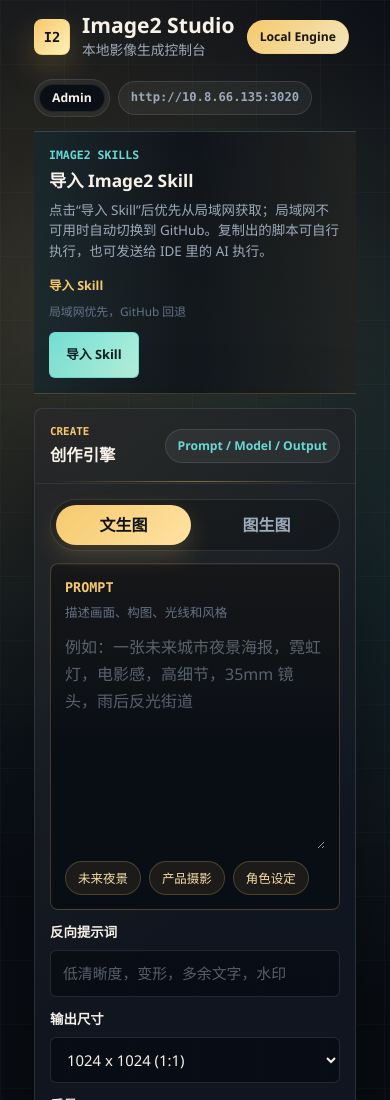
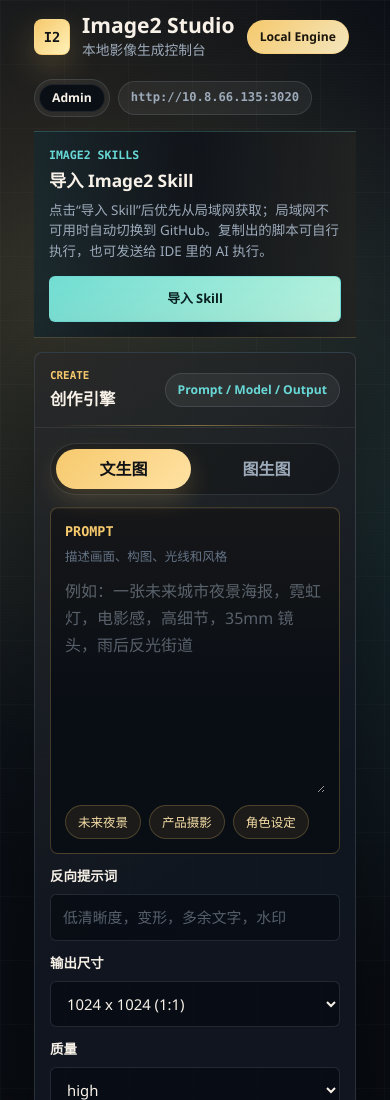
Before and after one commit to weibinliao/image2-studio, a website: page public/index.html in a window 390 px wide. Shown: the top 1100 px of the page. Drawn offline with Linux system fonts and the light colour scheme; no server answers.

Commit message:
fix: remove duplicate skill import copy
Keep one clear Skill import action and move feedback below the button.

```diff
--- a/public/app.js
+++ b/public/app.js
@@ -962,6 +962,11 @@
   return `${(bytes / 1024 / 1024).toFixed(1)} MB`;
 }
 
+function setSkillInstallStatus(message) {
+  skillInstallStatus.textContent = message;
+  skillInstallStatus.hidden = !message;
+}
+
 async function importSkill() {
   importSkillButton.disabled = true;
   try {
@@ -971,16 +976,16 @@
     });
     const payload = await response.json().catch(() => ({}));
     if (!response.ok) throw new Error(String(payload.error || `请求失败：${response.status}`));
-    skillInstallStatus.textContent = '已从局域网导入，重启 Agent 后即可调用';
+    setSkillInstallStatus('已从局域网导入，重启 Agent 后即可调用');
     addLog('Image2 Skill 已从局域网导入');
   } catch (error) {
     const command = buildFallbackInstallCommand();
     try {
       await writeClipboard(command);
-      skillInstallStatus.textContent = '局域网不可用，GitHub 安装脚本已复制，可自行执行或发送给 AI';
+      setSkillInstallStatus('局域网不可用，GitHub 安装脚本已复制，可自行执行或发送给 AI');
       addLog(`局域网导入失败，已切换 GitHub 安装脚本：${error.message}`);
     } catch (fallbackError) {
-      skillInstallStatus.textContent = `导入失败：${fallbackError.message}`;
+      setSkillInstallStatus(`导入失败：${fallbackError.message}`);
       addLog(`局域网和 GitHub 导入均失败：${fallbackError.message}`, true);
     }
   } finally {
@@ -1006,13 +1011,13 @@
     if (!response.ok) throw new Error(String(payload.error || `请求失败：${response.status}`));
 
     installSkillButton.textContent = '已安装';
-    skillInstallStatus.textContent = '已安装到本机 Agent，重启 Agent 后即可调用生图';
+    setSkillInstallStatus('已安装到本机 Agent，重启 Agent 后即可调用生图');
     addLog(`Image2 Skill 已安装到 ${Array.isArray(payload.targets) ? payload.targets.length : 0} 个本机目录`);
     setTimeout(() => {
       installSkillButton.textContent = originalText;
     }, 1800);
   } catch (error) {
-    skillInstallStatus.textContent = `本机安装失败：${error.message}`;
+    setSkillInstallStatus(`本机安装失败：${error.message}`);
     addLog(`Image2 Skill 本机安装失败：${error.message}`, true);
   } finally {
     installSkillButton.disabled = false;
--- a/public/index.html
+++ b/public/index.html
@@ -33,14 +33,11 @@
           <p>点击“导入 Skill”后优先从局域网获取；局域网不可用时自动切换到 GitHub。复制出的脚本可自行执行，也可发送给 IDE 里的 AI 执行。</p>
         </div>
         <div class="skill-command-panel">
-          <div class="skill-command-heading">
-            <strong>导入 Skill</strong>
-            <span id="skillInstallStatus" aria-live="polite">局域网优先，GitHub 回退</span>
-          </div>
           <div class="skill-command-row">
             <div class="skill-command-actions">
               <button class="skill-download-button skill-local-install-button" type="button" id="importSkillButton" title="优先从局域网导入，失败时复制 GitHub 安装脚本">导入 Skill</button>
             </div>
+            <span id="skillInstallStatus" class="skill-install-status" aria-live="polite" hidden></span>
           </div>
         </div>
       </section>
--- a/public/styles.css
+++ b/public/styles.css
@@ -172,7 +172,7 @@
 
 .skill-install-panel {
   display: grid;
-  grid-template-columns: minmax(280px, 0.8fr) minmax(460px, 1.2fr);
+  grid-template-columns: minmax(0, 1fr) auto;
   align-items: center;
   gap: 20px;
   padding: 16px 18px;
@@ -213,45 +213,30 @@
 
 .skill-command-panel {
   min-width: 0;
-  display: grid;
-  grid-template-columns: minmax(0, 1fr) auto;
-  align-items: center;
-  gap: 18px;
-}
-
-.skill-command-panel .skill-command-heading {
-  display: grid;
-  justify-items: start;
+}
+
+.skill-command-row {
+  min-width: 0;
+  display: flex;
+  flex-direction: column;
+  align-items: flex-end;
+  justify-content: flex-end;
+  gap: 7px;
+}
+
+.skill-command-actions {
+  display: flex;
+  align-items: stretch;
   gap: 8px;
-}
-
-.skill-command-heading {
-  min-width: 0;
-}
-
-.skill-command-heading strong {
-  color: var(--amber);
-  font-size: 0.78rem;
-}
-
-.skill-command-heading span {
+  flex-wrap: wrap;
+}
+
+.skill-install-status {
+  max-width: 280px;
   color: var(--dim);
   font-size: 0.74rem;
   line-height: 1.4;
-  text-align: left;
-}
-
-.skill-command-row {
-  min-width: 0;
-  display: flex;
-  justify-content: flex-end;
-}
-
-.skill-command-actions {
-  display: flex;
-  align-items: stretch;
-  gap: 8px;
-  flex-wrap: wrap;
+  text-align: right;
 }
 
 .skill-command-row code {
@@ -1712,22 +1697,12 @@
     padding: 15px;
   }
 
-  .skill-command-heading {
-    align-items: flex-start;
-    flex-direction: column;
-    gap: 3px;
-  }
-
-  .skill-command-heading span {
-    text-align: left;
-  }
-
   .skill-command-panel {
-    grid-template-columns: minmax(0, 1fr);
-    gap: 12px;
+    width: 100%;
   }
 
   .skill-command-row {
+    align-items: stretch;
     justify-content: stretch;
   }
 
@@ -1739,6 +1714,11 @@
   .skill-download-button,
   .skill-copy-button {
     width: 100%;
+  }
+
+  .skill-install-status {
+    max-width: none;
+    text-align: left;
   }
 
   .lan-pill,
```
